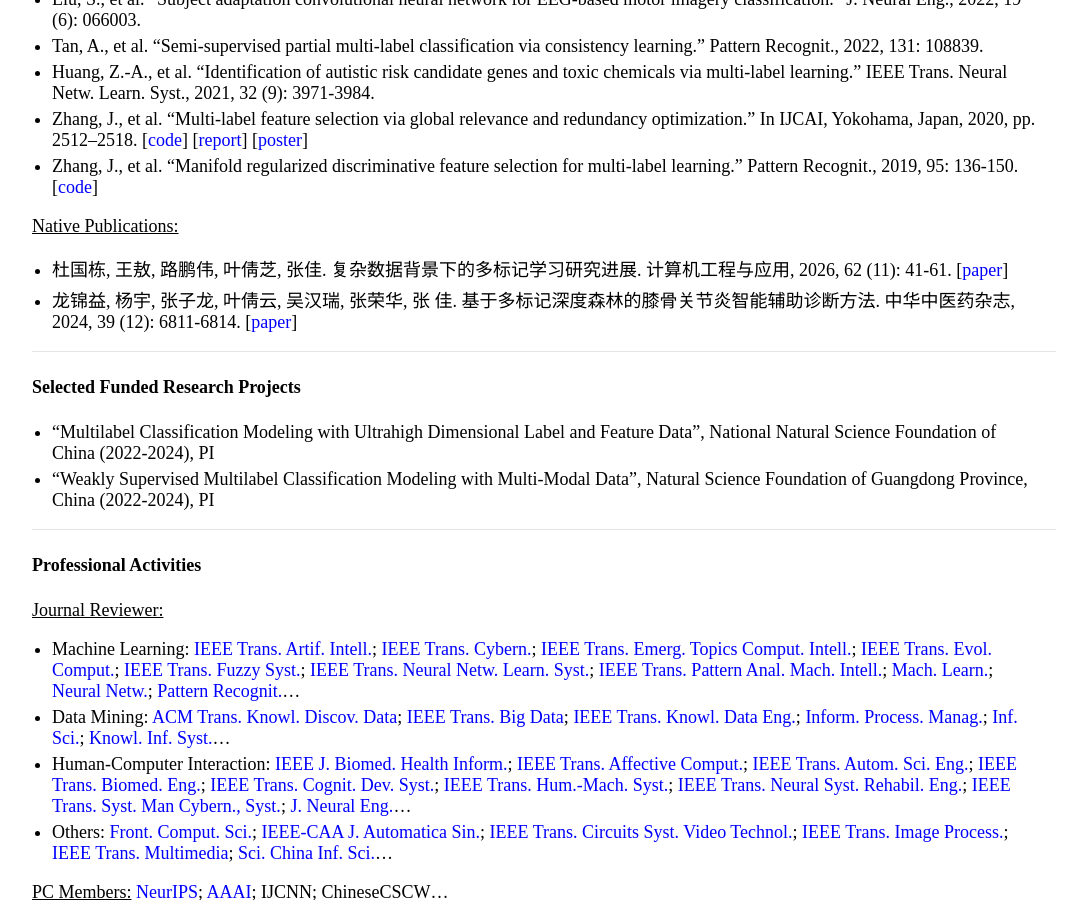
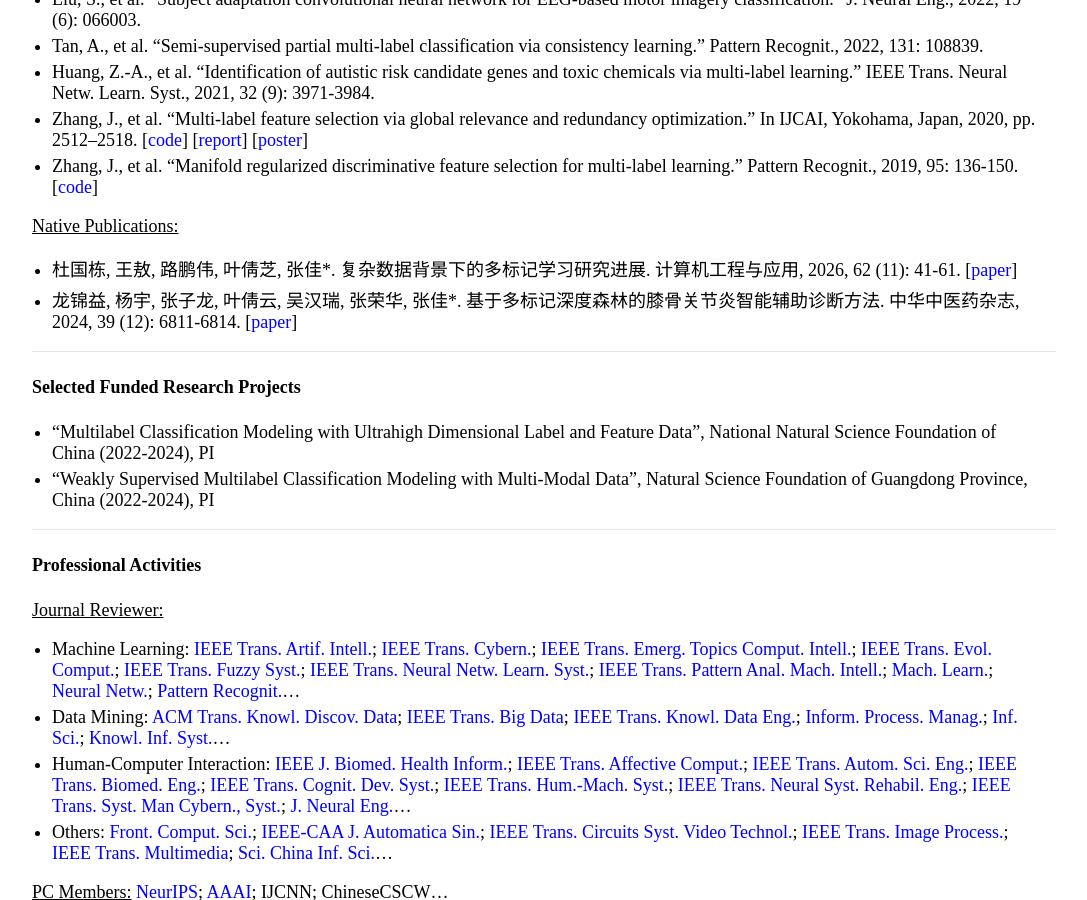
Before and after one commit to jiazhang-ml/jiazhang-ml.github.io, a Jekyll site: the page built from index.md, in a window 1280 px wide and 900 px high, scrolled down 1169 px. Shown: the whole window, without its empty margins (96-1183 px from the left). Built offline with Jekyll 4.4.1, drawn with Linux system fonts in a browser that asks for light colours.

```diff
--- a/index.md
+++ b/index.md
@@ -39,8 +39,8 @@ Email: [jiazhang@jnu.edu.cn](mailto:jiazhang@jnu.edu.cn)
 * Zhang, J., et al. "Manifold regularized discriminative feature selection for multi-label learning." Pattern Recognit., 2019, 95: 136-150. [[code](MDFS-master.zip)]
 
 <u>Native Publications:</u>
-* 杜国栋, 王敖, 路鹏伟, 叶倩芝, 张佳. 复杂数据背景下的多标记学习研究进展. 计算机工程与应用, 2026, 62 (11): 41-61. [[paper](SMLL.pdf)]
-* 龙锦益, 杨宇, 张子龙, 叶倩云, 吴汉瑞, 张荣华, 张 佳. 基于多标记深度森林的膝骨关节炎智能辅助诊断方法. 中华中医药杂志, 2024, 39 (12): 6811-6814. [[paper](MLDF.pdf)]
+* 杜国栋, 王敖, 路鹏伟, 叶倩芝, 张佳*. 复杂数据背景下的多标记学习研究进展. 计算机工程与应用, 2026, 62 (11): 41-61. [[paper](SMLL.pdf)]
+* 龙锦益, 杨宇, 张子龙, 叶倩云, 吴汉瑞, 张荣华, 张佳*. 基于多标记深度森林的膝骨关节炎智能辅助诊断方法. 中华中医药杂志, 2024, 39 (12): 6811-6814. [[paper](MLDF.pdf)]
 
 ---
 
```
